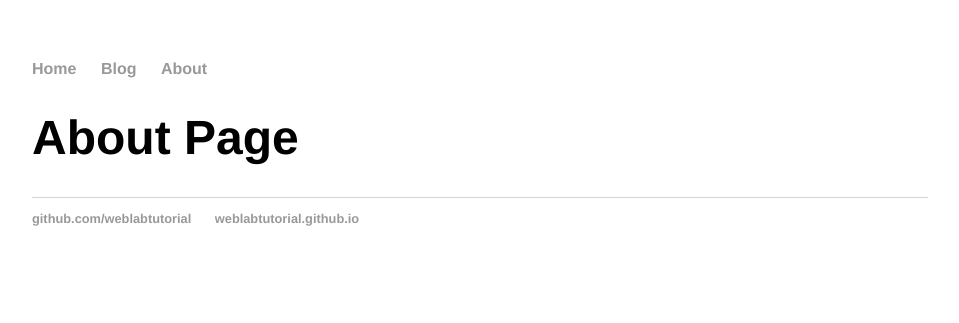
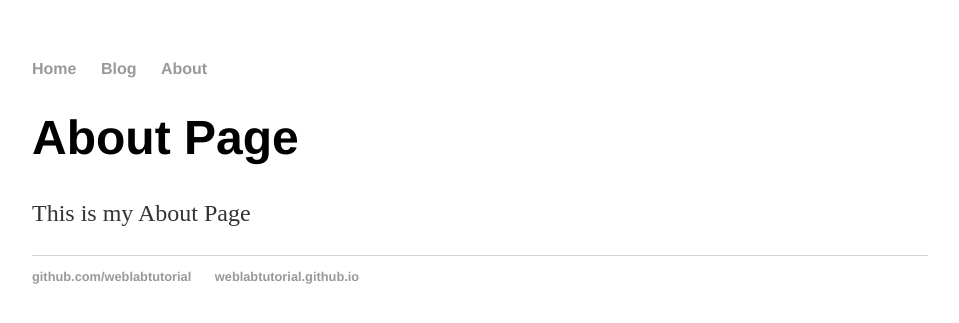
Before and after one commit to iam2001Irsa/labsheet.github.io, a Jekyll site: the page built from about/index.html, in a window 1280 px wide. Shown: the top 323 px of the page, without its empty margins (160-1119 px from the left). Built offline with Jekyll 4.4.1, drawn with Linux system fonts in a browser that asks for light colours.

Commit message:
Update index.html

```diff
--- a/about/index.html
+++ b/about/index.html
@@ -3,3 +3,4 @@ layout: default
 title: About Page
 ---
 <h1>{{ page.title }}</h1>
+<p>This is my About Page</p>
```
